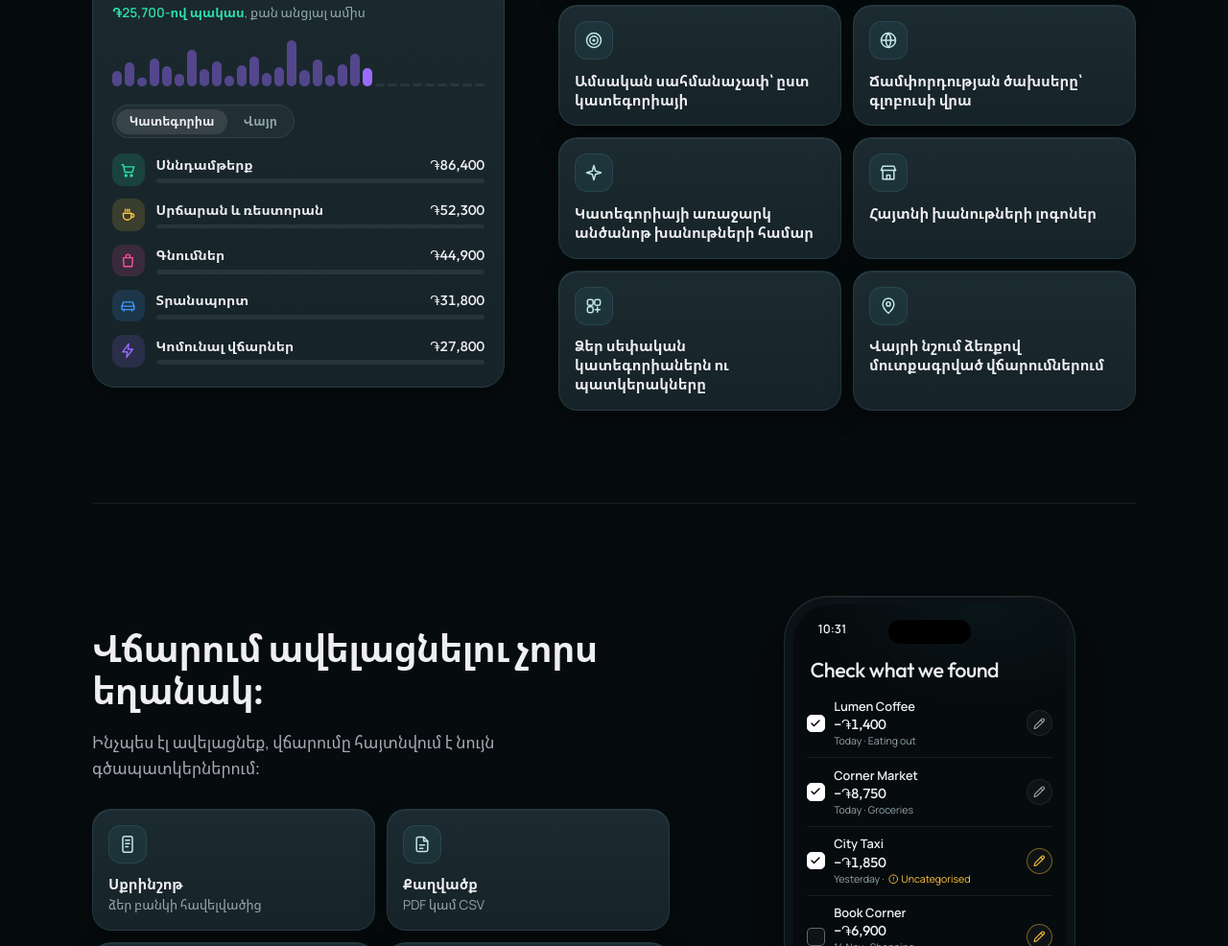
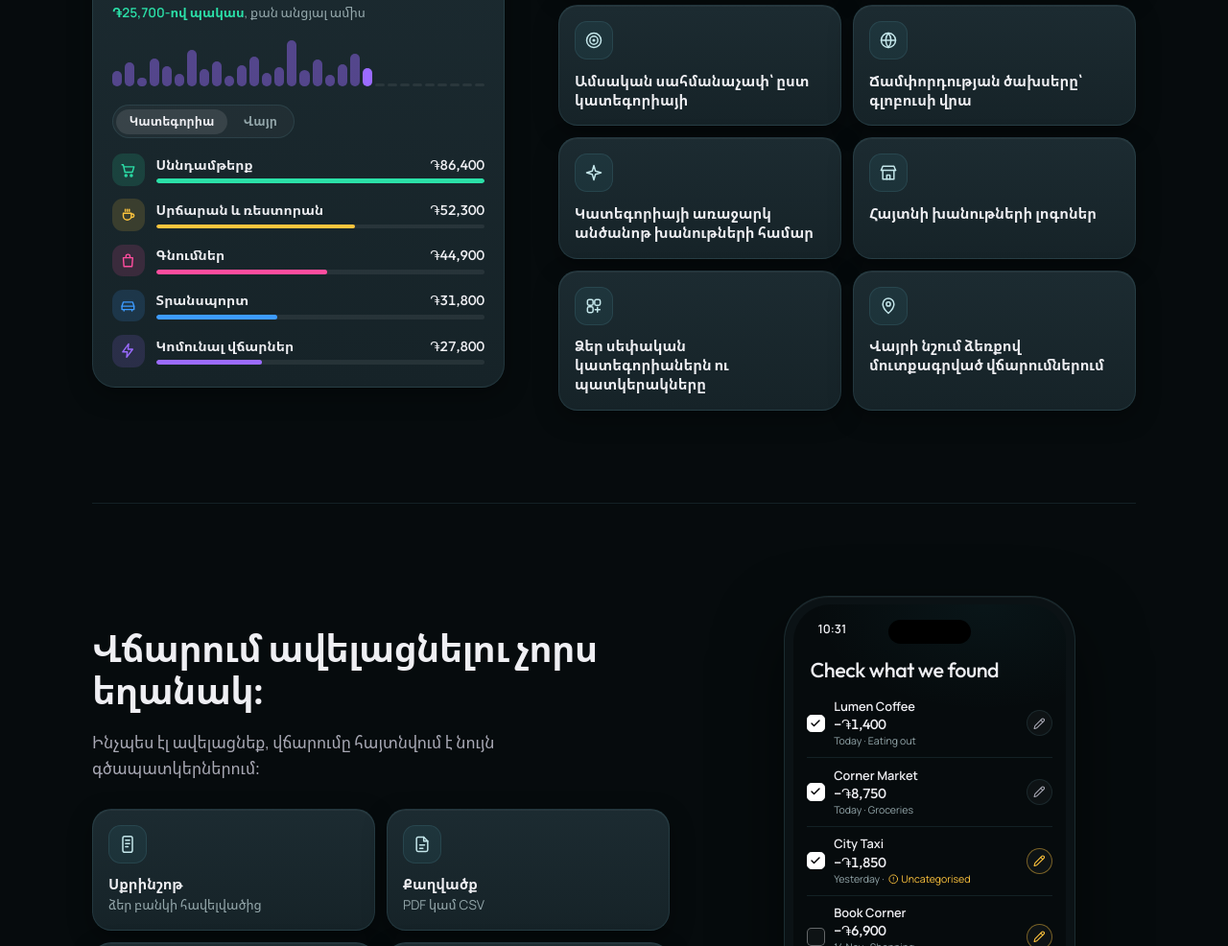
Before and after one commit to nordram-am/nordram-am.github.io, a plain HTML site: page hy/index.html in a window 1280 px wide. Shown: the part 1843-2829 px from the top of the page at 96% size. Drawn offline with Linux system fonts and the light colour scheme.

Commit message:
Home pages: colour the category bars in "What's inside"
The bar fill read var(--hue), but each row set --hue on the icon tile,
a sibling of the bar, so the fill had no colour and only the grey track
showed. Each row's --hue now sits on its <li>, so the icon tile and the
bar both inherit it. Colours per row are unchanged (mint, amber, pink,
sky, violet), in index.html and hy/index.html. No other change.

Co-Authored-By: Claude Opus 5.5 <noreply@anthropic.com>

```diff
--- a/hy/index.html
+++ b/hy/index.html
@@ -679,11 +679,11 @@
         <div class="daybars"><i style="height:34%"></i><i style="height:52%"></i><i style="height:20%"></i><i style="height:61%"></i><i style="height:45%"></i><i style="height:28%"></i><i style="height:80%"></i><i style="height:38%"></i><i style="height:55%"></i><i style="height:24%"></i><i style="height:47%"></i><i style="height:66%"></i><i style="height:30%"></i><i style="height:42%"></i><i style="height:100%"></i><i style="height:36%"></i><i style="height:58%"></i><i style="height:26%"></i><i style="height:49%"></i><i style="height:71%"></i><i class="on" style="height:40%"></i><i class="later"></i><i class="later"></i><i class="later"></i><i class="later"></i><i class="later"></i><i class="later"></i><i class="later"></i><i class="later"></i><i class="later"></i></div>
         <p class="seg"><span class="on">Կատեգորիա</span><span>Վայր</span></p>
         <ul class="cats">
-          <li><span class="cat" style="--hue: var(--mint)"><svg class="icon" viewBox="0 0 24 24" aria-hidden="true" focusable="false"><circle cx="9" cy="20" r="1.5"/><circle cx="17" cy="20" r="1.5"/><path d="M3 4h2l2.5 11h11L21 7H6.2"/></svg></span><span class="cbody"><span class="crow"><span>Սննդամթերք</span><span class="money">֏86,400</span></span><span class="cbar"><i style="width:100%"></i></span></span></li>
-          <li><span class="cat" style="--hue: var(--amber)"><svg class="icon" viewBox="0 0 24 24" aria-hidden="true" focusable="false"><path d="M5 9h12v4a6 6 0 0 1-12 0z"/><path d="M17 10h1.5a2.5 2.5 0 0 1 0 5H17"/><path d="M8 3v3M11 3v3M14 3v3"/></svg></span><span class="cbody"><span class="crow"><span>Սրճարան և ռեստորան</span><span class="money">֏52,300</span></span><span class="cbar"><i style="width:60.5%"></i></span></span></li>
-          <li><span class="cat" style="--hue: var(--pink)"><svg class="icon" viewBox="0 0 24 24" aria-hidden="true" focusable="false"><path d="M5 8h14l-1 13H6z"/><path d="M9 8V6a3 3 0 0 1 6 0v2"/></svg></span><span class="cbody"><span class="crow"><span>Գնումներ</span><span class="money">֏44,900</span></span><span class="cbar"><i style="width:52%"></i></span></span></li>
-          <li><span class="cat" style="--hue: var(--sky)"><svg class="icon" viewBox="0 0 24 24" aria-hidden="true" focusable="false"><path d="M3 13l2-6h14l2 6v5H3z"/><path d="M3 13h18"/><path d="M6 18v2M18 18v2"/></svg></span><span class="cbody"><span class="crow"><span>Տրանսպորտ</span><span class="money">֏31,800</span></span><span class="cbar"><i style="width:36.8%"></i></span></span></li>
-          <li><span class="cat" style="--hue: var(--violet)"><svg class="icon" viewBox="0 0 24 24" aria-hidden="true" focusable="false"><path d="M13 2 4 14h7l-1 8 9-12h-7z"/></svg></span><span class="cbody"><span class="crow"><span>Կոմունալ վճարներ</span><span class="money">֏27,800</span></span><span class="cbar"><i style="width:32.2%"></i></span></span></li>
+          <li style="--hue: var(--mint)"><span class="cat"><svg class="icon" viewBox="0 0 24 24" aria-hidden="true" focusable="false"><circle cx="9" cy="20" r="1.5"/><circle cx="17" cy="20" r="1.5"/><path d="M3 4h2l2.5 11h11L21 7H6.2"/></svg></span><span class="cbody"><span class="crow"><span>Սննդամթերք</span><span class="money">֏86,400</span></span><span class="cbar"><i style="width:100%"></i></span></span></li>
+          <li style="--hue: var(--amber)"><span class="cat"><svg class="icon" viewBox="0 0 24 24" aria-hidden="true" focusable="false"><path d="M5 9h12v4a6 6 0 0 1-12 0z"/><path d="M17 10h1.5a2.5 2.5 0 0 1 0 5H17"/><path d="M8 3v3M11 3v3M14 3v3"/></svg></span><span class="cbody"><span class="crow"><span>Սրճարան և ռեստորան</span><span class="money">֏52,300</span></span><span class="cbar"><i style="width:60.5%"></i></span></span></li>
+          <li style="--hue: var(--pink)"><span class="cat"><svg class="icon" viewBox="0 0 24 24" aria-hidden="true" focusable="false"><path d="M5 8h14l-1 13H6z"/><path d="M9 8V6a3 3 0 0 1 6 0v2"/></svg></span><span class="cbody"><span class="crow"><span>Գնումներ</span><span class="money">֏44,900</span></span><span class="cbar"><i style="width:52%"></i></span></span></li>
+          <li style="--hue: var(--sky)"><span class="cat"><svg class="icon" viewBox="0 0 24 24" aria-hidden="true" focusable="false"><path d="M3 13l2-6h14l2 6v5H3z"/><path d="M3 13h18"/><path d="M6 18v2M18 18v2"/></svg></span><span class="cbody"><span class="crow"><span>Տրանսպորտ</span><span class="money">֏31,800</span></span><span class="cbar"><i style="width:36.8%"></i></span></span></li>
+          <li style="--hue: var(--violet)"><span class="cat"><svg class="icon" viewBox="0 0 24 24" aria-hidden="true" focusable="false"><path d="M13 2 4 14h7l-1 8 9-12h-7z"/></svg></span><span class="cbody"><span class="crow"><span>Կոմունալ վճարներ</span><span class="money">֏27,800</span></span><span class="cbar"><i style="width:32.2%"></i></span></span></li>
         </ul>
       </div>
 
```
Also changed, not shown: index.html (+5 -5 lines).
